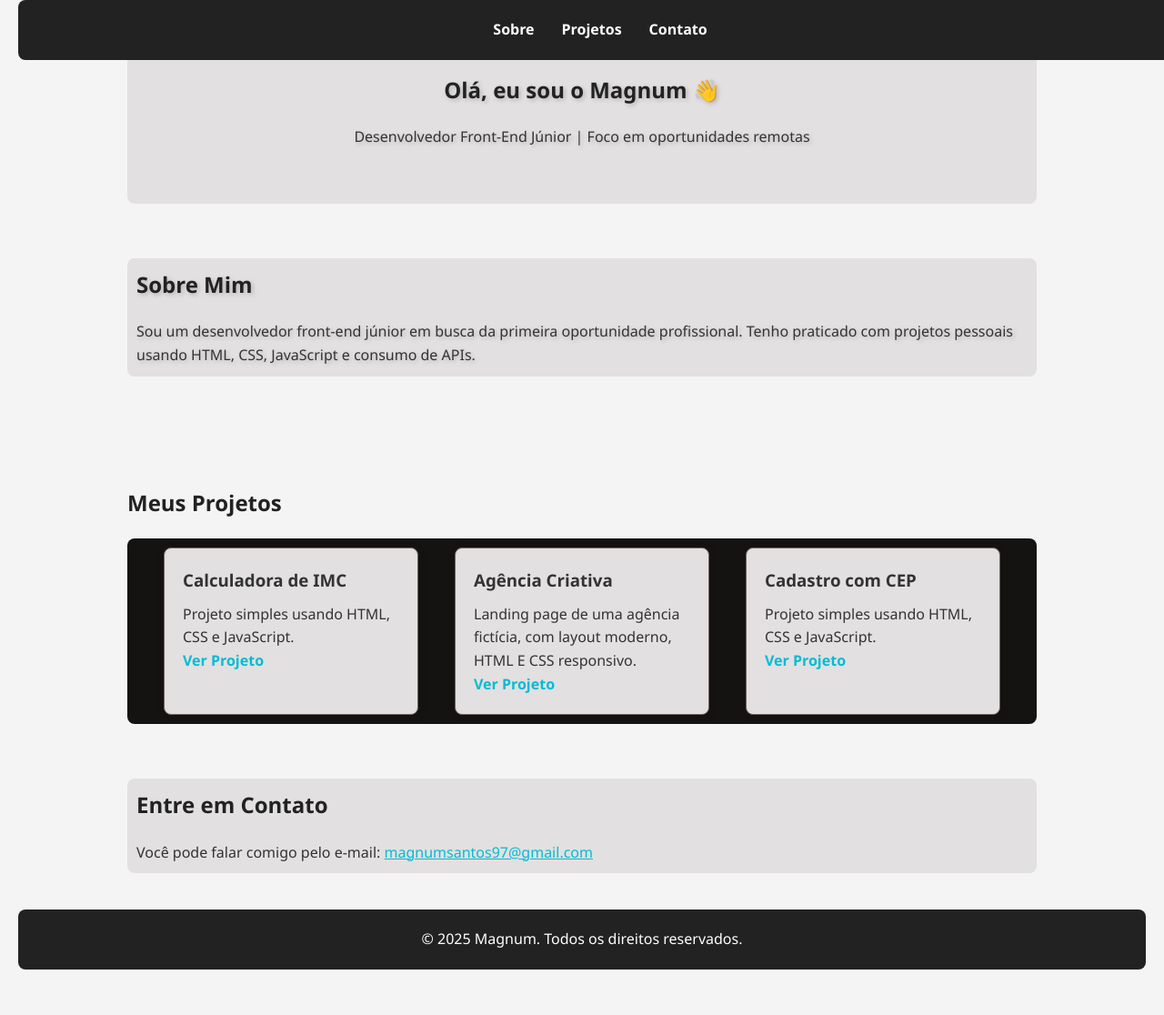
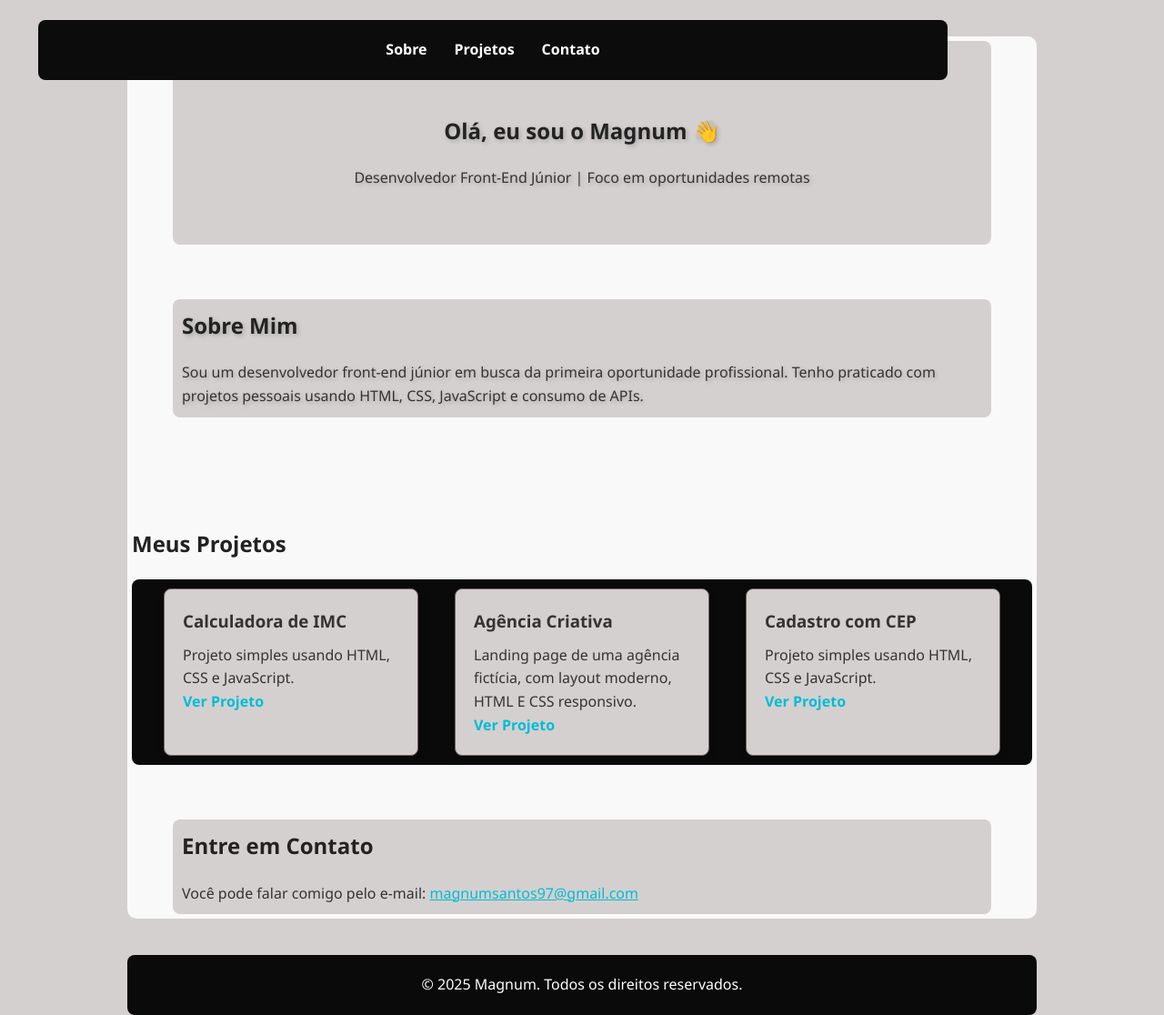
Before and after one commit to Magnum2029/Portifolio, a plain HTML site: page index.html in a window 1280 px wide. Shown: the whole page at 91% size. Before the commit the page ends 1066 px from the top, so only its background shows below. Drawn offline with Linux system fonts and the light colour scheme.

Commit message:
css atualizacao

```diff
--- a/estilos.css
+++ b/estilos.css
@@ -9,14 +9,14 @@
 body {
   font-family: 'Segoe UI', Tahoma, Geneva, Verdana, sans-serif;
   line-height: 1.6;
-  background-color: #f4f4f4;
+  background-color: #d4d0d0;
   color: #333;
   padding: 0 20px;
 }
 
 /* HEADER */
 header {
-  background-color: #222;
+  background-color: #0c0c0c;
   color: #fff;
   padding: 20px 0;
   position: fixed;
@@ -24,6 +24,17 @@ header {
   width: 100%;
   z-index: 1000;
   border-radius: 8px;
+  max-width: 1000px;
+  margin: 22px;
+}
+
+.container {
+  background-color: #faf9f9;
+  max-width: 1000px;
+  margin: 40px auto;
+  padding: 5px;
+  border-radius: 10px;
+
 }
 
 nav ul {
@@ -53,9 +64,10 @@ section {
 #home {
   text-align: center;
   padding-top: 80px;
-  background-color: #e2e0e0;
+  background-color: #d4d0d0;
   border-radius: 8px;
   text-shadow: 2px 2px 5px rgba(0, 0, 0, 0.2);
+  max-width: 900px;
 }
 
 h1, h2 {
@@ -64,11 +76,13 @@ h1, h2 {
 }
 
 .sobre-mim {
-    background-color: #e2e0e0;
+    background-color: #d4d0d0;
     padding: 10px;
     border-radius: 8px;
     text-shadow: 2px 2px 5px rgba(0, 0, 0, 0.2);
     box-shadow: #0c0b0b;
+    max-width: 900px;
+    margin: auto;
 }
 
 /* PROJETOS */
@@ -77,12 +91,12 @@ h1, h2 {
   flex-wrap: wrap;
   gap: 20px;
   justify-content: center;
-  background-color: rgb(20, 19, 18);
+  background-color: rgb(10, 10, 10);
   border-radius: 8px;
 }
 
 .projeto {
-  background-color: #e2e0e0;
+  background-color: #d4d0d0;
   border: 1px solid #746262;
   padding: 20px;
   width: 280px;
@@ -107,17 +121,21 @@ h1, h2 {
 }
 
 #contato {
-    background-color: #e2e0e0;
+    background-color: #d4d0d0;
     border-radius: 8px;
     padding: 10px;
+    max-width: 900px;
+    margin: auto;
 }
 
 /* RODAPÉ */
 footer {
-  background-color: #222;
+  background-color: #0a0a0a;
   color: #fff;
   text-align: center;
   padding: 20px 0;
   margin-top: 40px;
   border-radius: 8px;
+  max-width: 1000px;
+  margin: auto;
 }
--- a/index.html
+++ b/index.html
@@ -19,6 +19,7 @@
   </header>
 
   <!-- SEÇÃO PRINCIPAL -->
+   <div class="container">
   <main>
     <section id="home">
       <h1>Olá, eu sou o Magnum 👋</h1>
@@ -65,6 +66,7 @@
       <p>Você pode falar comigo pelo e-mail: <a href="mailto:seuemail@gmail.com">magnumsantos97@gmail.com</a></p>
     </section>
   </main>
+  </div>
 
   <!-- RODAPÉ -->
   <footer>
```
